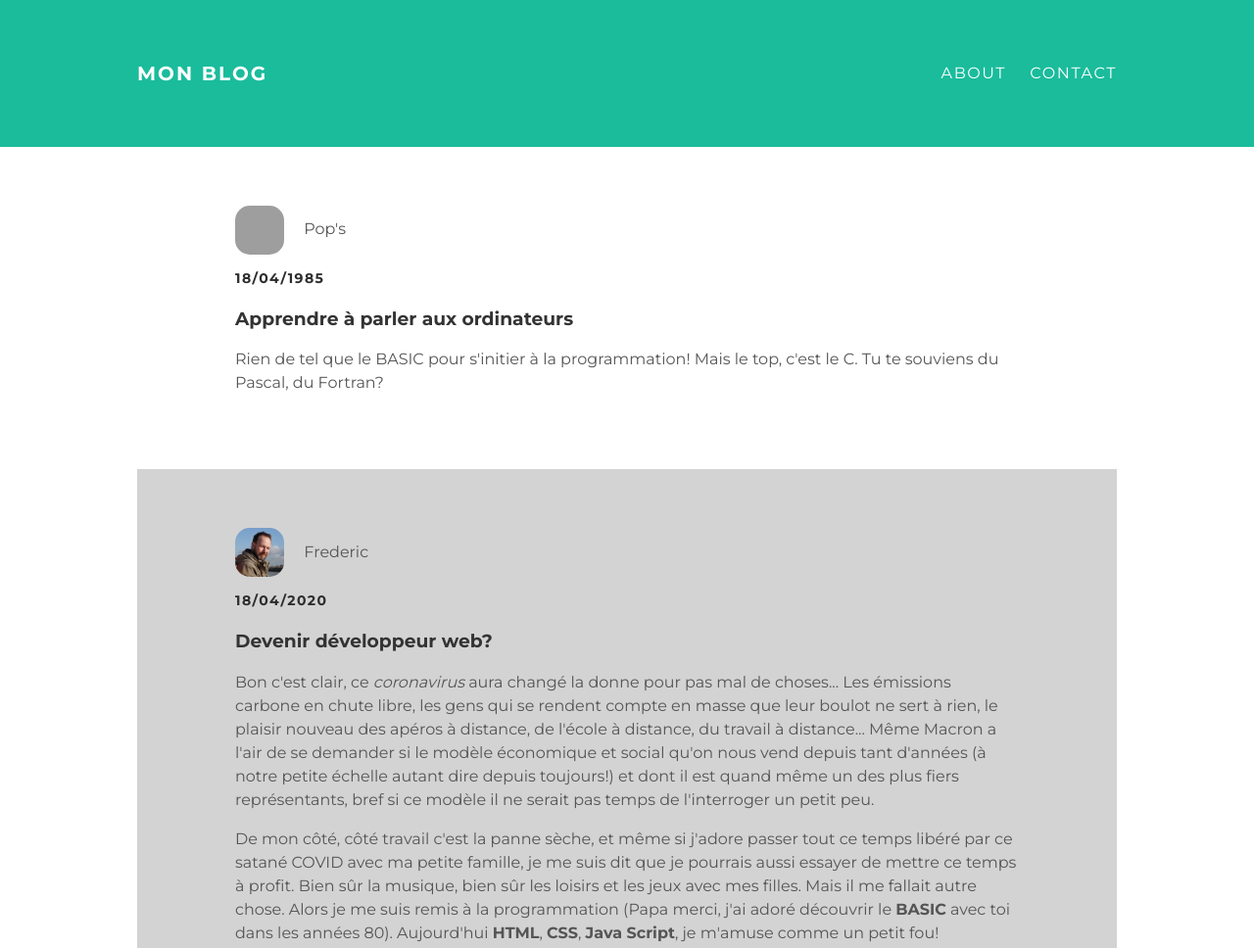
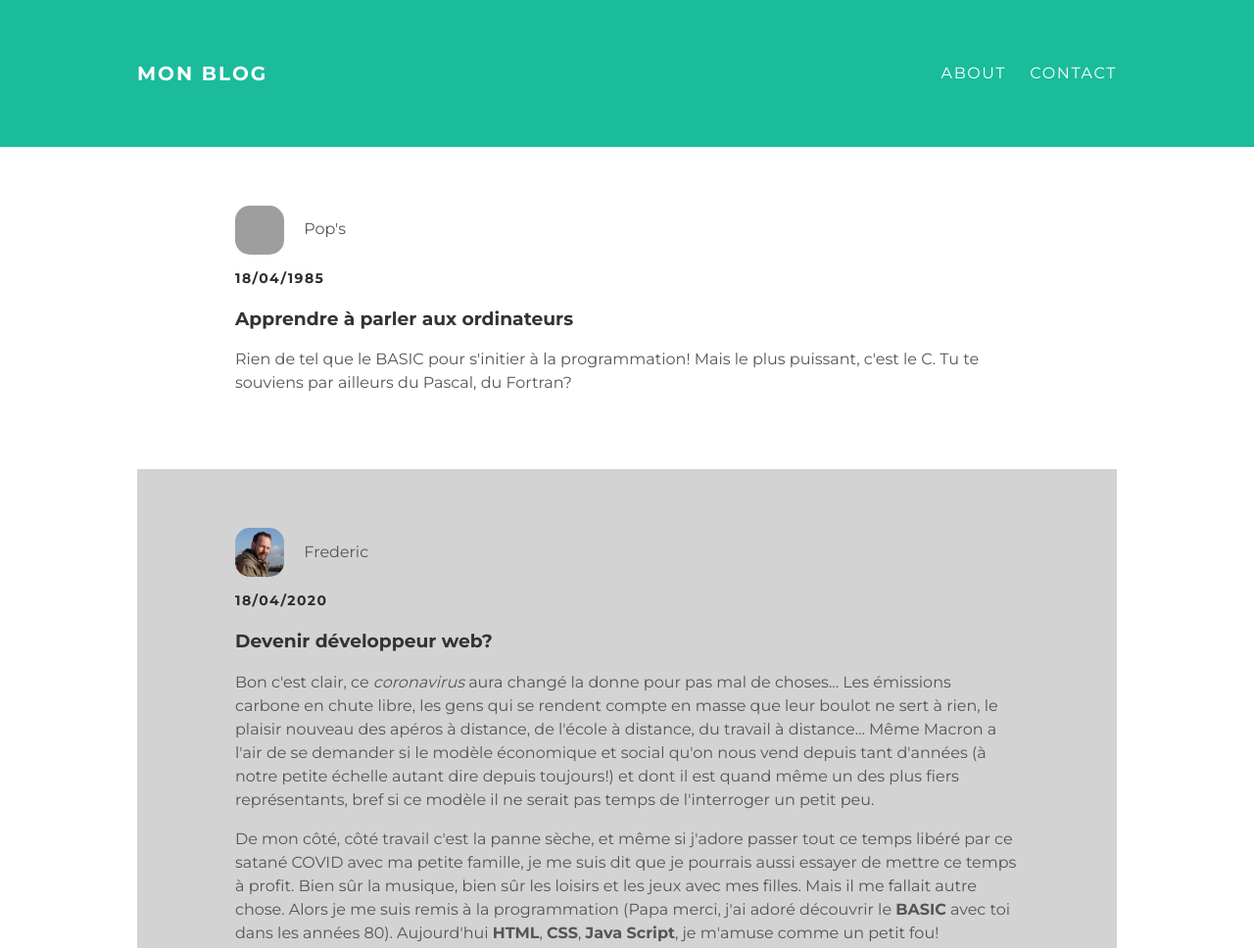
Before and after one commit to BateauLouis/BateauLouis.github.io, a plain HTML site: page index.html in a window 1280 px wide. Shown: the top 968 px of the page at 98% size. Drawn offline with Linux system fonts and the light colour scheme; grey boxes are pictures that could not be loaded.

Commit message:
Update index.html

```diff
--- a/index.html
+++ b/index.html
@@ -30,8 +30,8 @@
       <p class="post-date">18/04/1985</p>
       <h3 class="post-title">Apprendre à parler aux ordinateurs</h3>
       <div class="post-content">
-        <p>Rien de tel que le BASIC pour s'initier à la programmation! Mais le top, c'est le C.
-          Tu te souviens du Pascal, du Fortran?</p>
+        <p>Rien de tel que le BASIC pour s'initier à la programmation! Mais le plus puissant, c'est le C.
+          Tu te souviens par ailleurs du Pascal, du Fortran?</p>
       </div> <!-- post-content -->
     </div> <!-- post -->
   </div> <!-- container -->
```
